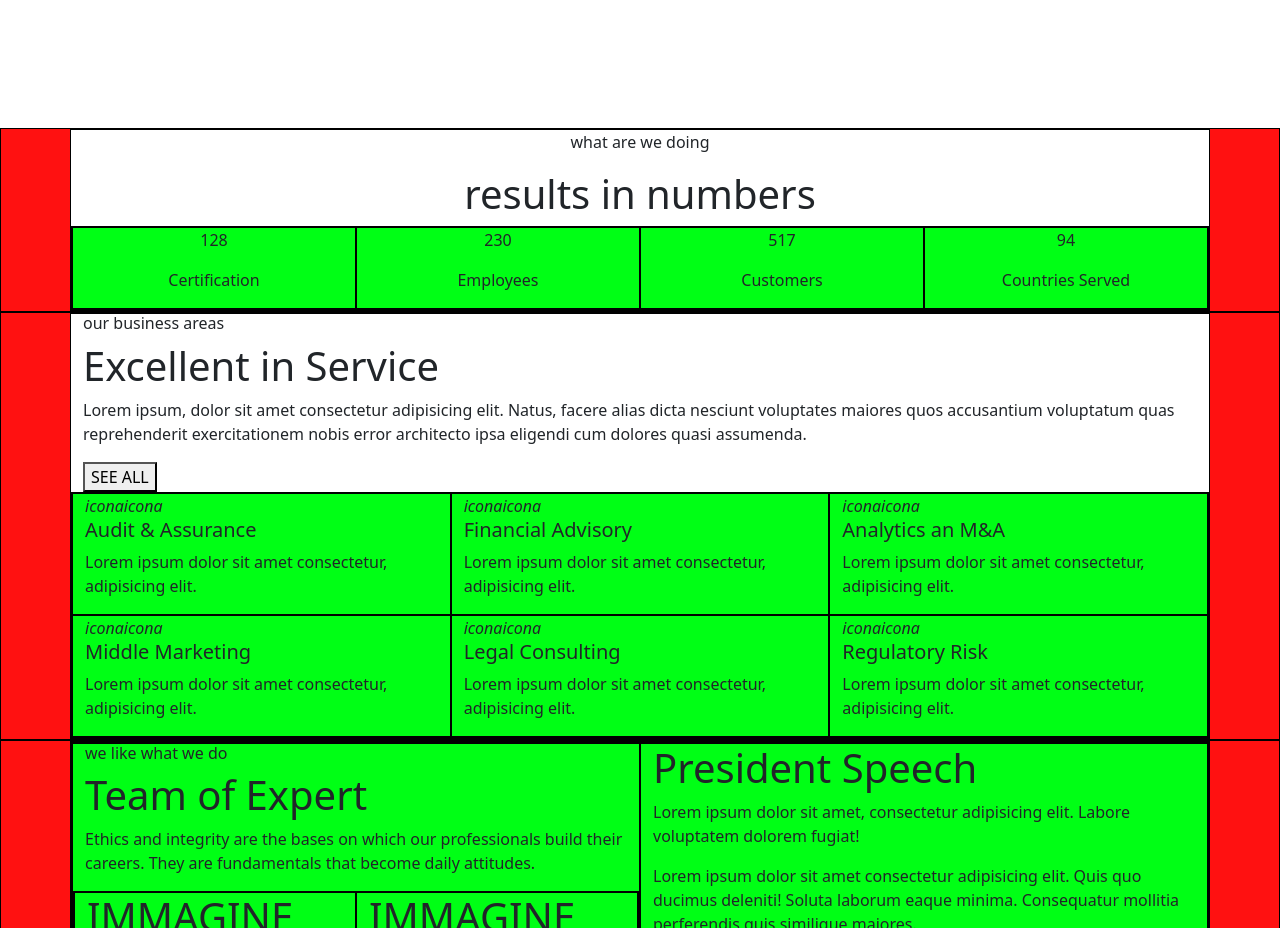
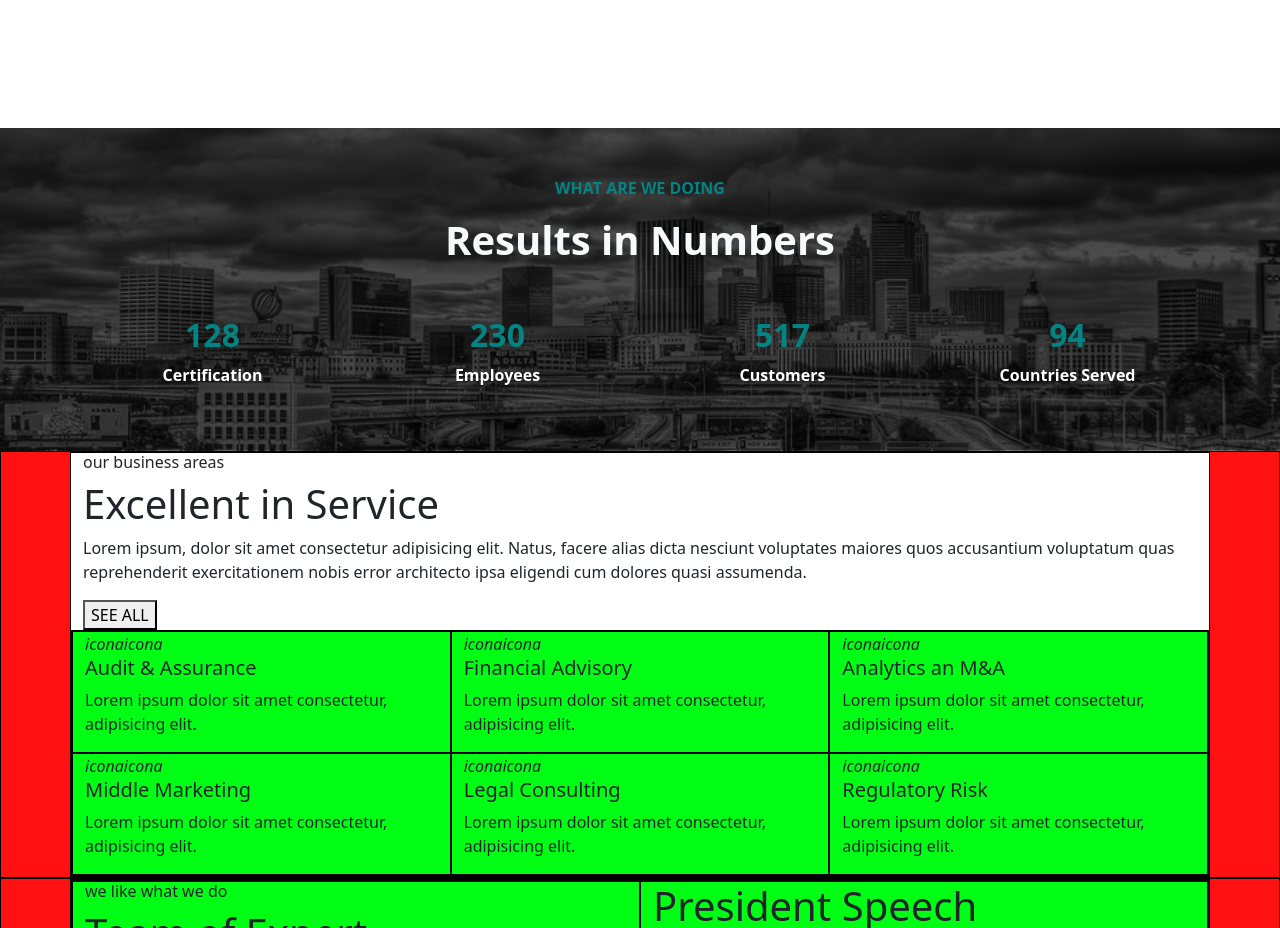
Before and after one commit to Marco-Gagliano/proj-html-vuejs, a Vue app: page / in a window 1280 px wide. Shown: the part 1728-2656 px from the top of the page. Built offline with nearby package versions, Linux system fonts and the light colour scheme.

Commit message:
preparazione-results(da-perfezionare)

```diff
--- a/src/components/ResultComponent.vue
+++ b/src/components/ResultComponent.vue
@@ -4,27 +4,27 @@
 
     <div class="container text-center">
 
-      <p>what are we doing</p>
-      <h1>results in numbers</h1>
+      <p class="text-uppercase pt-5">what are we doing</p>
+      <h1 class="text-light mb-1">Results in Numbers</h1>
 
       <div class="row">
-        <div class="col-3">
-          <p>128</p>
+        <div class="col-3 my-5">
+          <h2>128</h2>
           <p>Certification</p>
         </div>
 
-        <div class="col-3">
-          <p>230</p>
+        <div class="col-3 my-5">
+          <h2>230</h2>
           <p>Employees</p>
         </div>
 
-        <div class="col-3">
-          <p>517</p>
+        <div class="col-3 my-5">
+          <h2>517</h2>
           <p>Customers</p>
         </div>
 
-        <div class="col-3">
-          <p>94</p>
+        <div class="col-3 my-5">
+          <h2>94</h2>
           <p>Countries Served</p>
         </div>
 
@@ -46,24 +46,32 @@ export default {
 
 <style lang="scss" scoped>
 
-  .container {
-    background-color: #FFFFFF;
-    border: 1px solid #000000;
+  .results {
+    // background-image: url(../assets/images/results.jpg);
+    background: linear-gradient(
+            rgba(0, 0, 0, 0.7),
+            rgba(0, 0, 0, 0.7)
+    ),
+    url(../assets/images/results.jpg);
+
+    background-position: center;
+    background-size: cover;
   }
 
-  .results {
-    background-color: #FF1111;
-    border: 1px solid #000000;
+  h1, h2, p {
+    font-weight: bold;
   }
 
-  .row {
-    background-color: #D9FF00;
-    border: 1px solid #000000;
+  p {
+    color: #048383;
   }
 
-  .col-3 {
-    background-color: #00FF15;
-    border: 1px solid #000000;
+  .col-3 h2 {
+    color: #048383;
+  }
+
+  .col-3 p {
+    color: #FFFFFF;
   }
 
 </style>
```
Also changed, not shown: src/assets/images/results.jpg (added).
